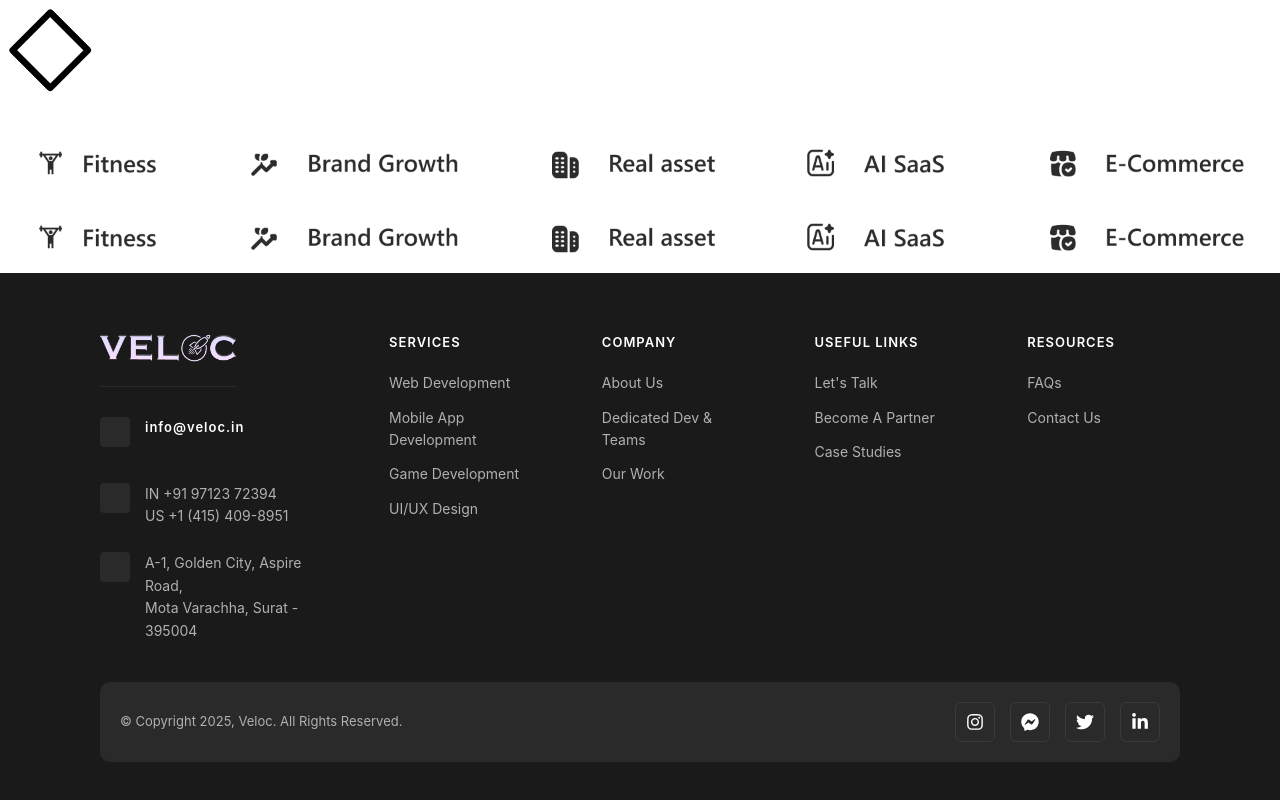
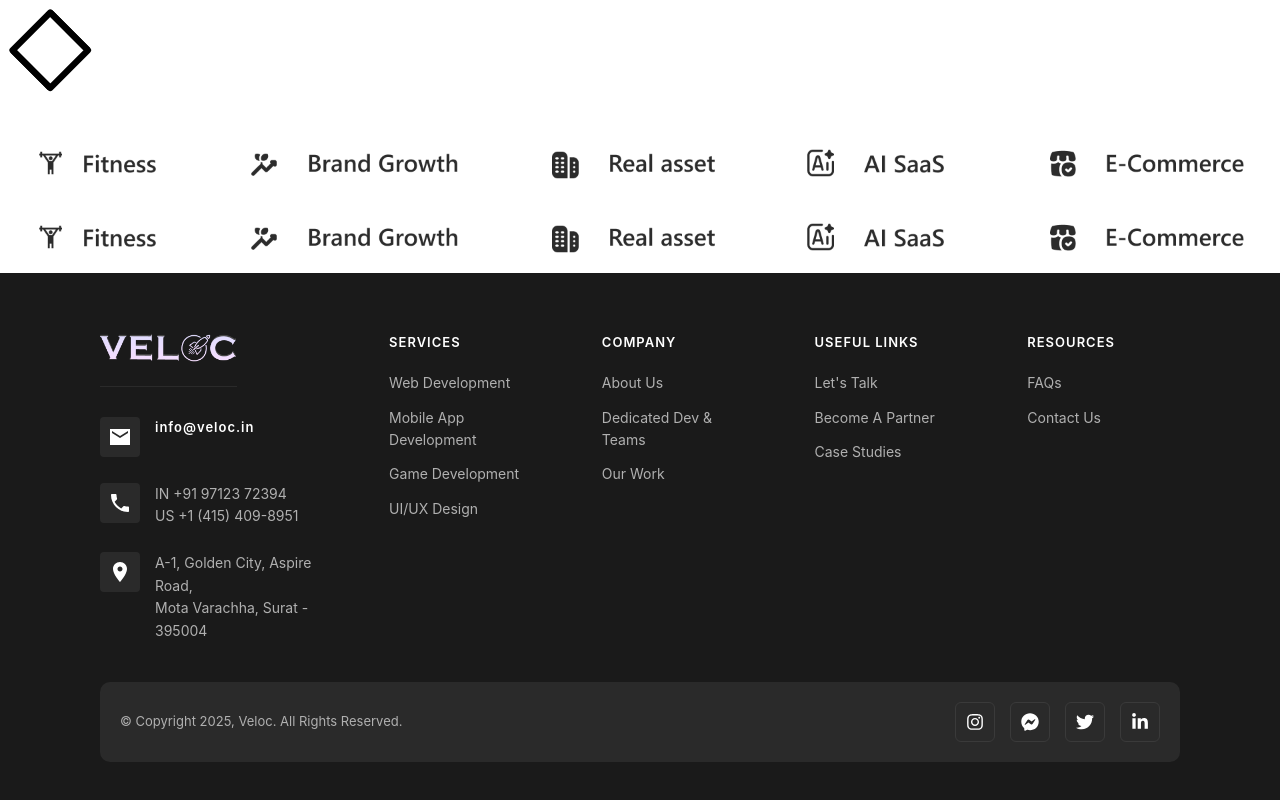
Before and after one commit to dax-react/veloc-next, a Next.js app: page /safara in a window 1280 px wide. Shown: the part 5078-5878 px from the top of the page. Built offline with nearby package versions, Linux system fonts and the light colour scheme.

Commit message:
footer fix

```diff
--- a/styles/Footer.css
+++ b/styles/Footer.css
@@ -64,9 +64,9 @@
 
 .contact-icon {
     background-color: #2a2a2a;
-    padding: 15px;
+    padding: 8px;
     border-radius: 4px;
-    font-size: 20px !important;
+    font-size: 40px !important;
     color: #ffffff;
     flex-shrink: 0;
 }
```
